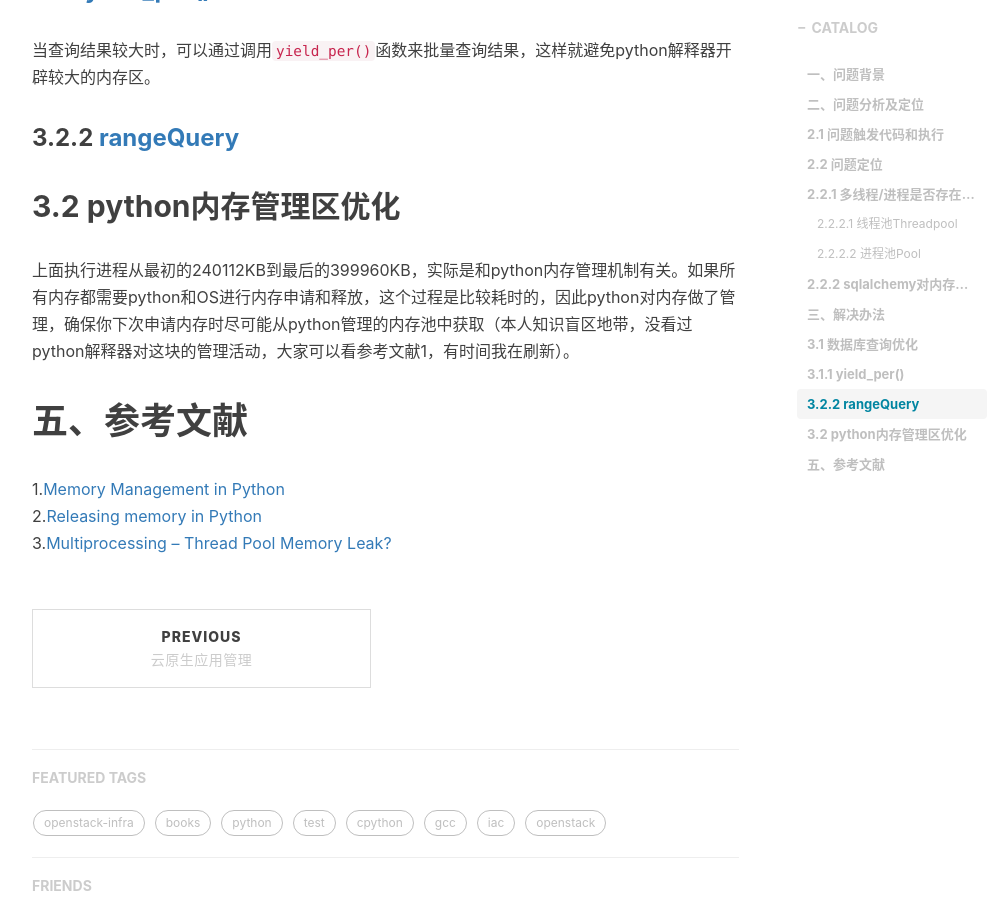
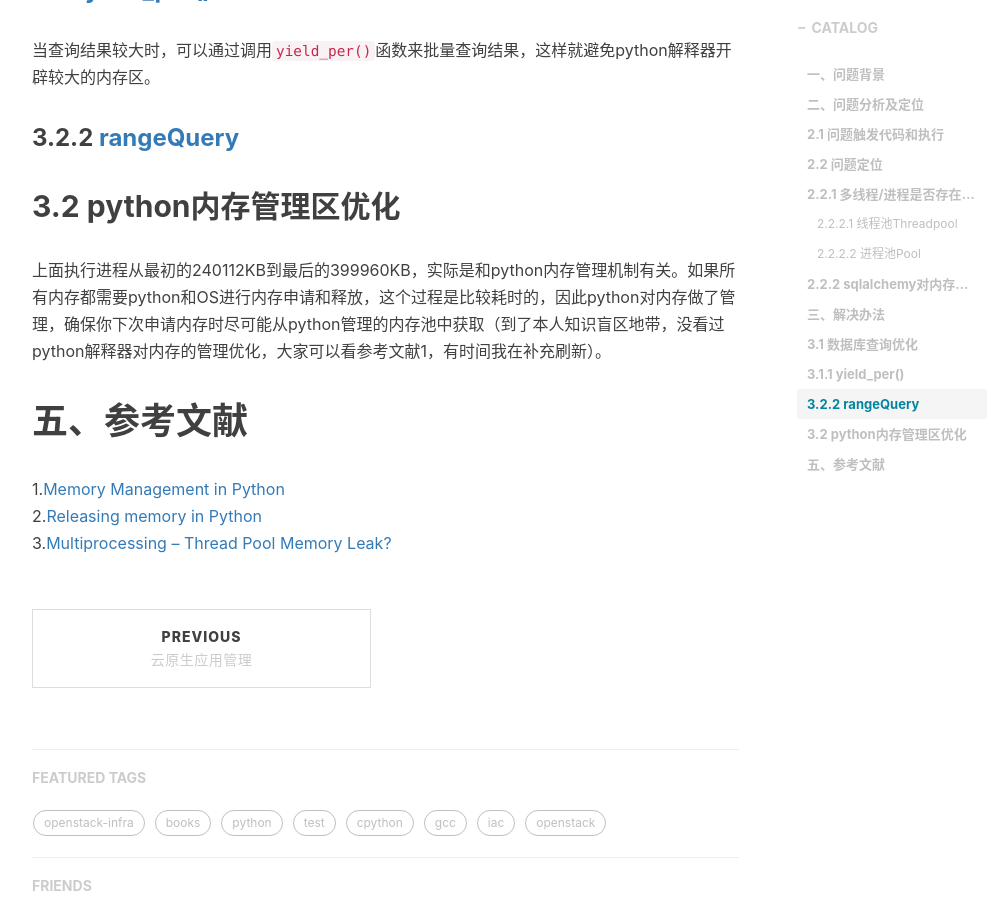
Before and after one commit to shihai1991/shihai1991.github.io, a Jekyll site: the page built from _posts/2022-09-20-multiprocessing-sqlalchemy.md, in a window 1280 px wide and 900 px high, scrolled down 4544 px. Shown: the whole window, without its empty margins (233-1238 px from the left). Built offline with Jekyll 4.4.1, drawn with Linux system fonts in a browser that asks for light colours; nearby versions of some CDN libraries; comment, search, counter and statistics services are not loaded.

Commit message:
Update 2022-09-20-multiprocessing-sqlalchemy.md

```diff
--- a/_posts/2022-09-20-multiprocessing-sqlalchemy.md
+++ b/_posts/2022-09-20-multiprocessing-sqlalchemy.md
@@ -153,7 +153,7 @@ def Process(ctx, *args, **kwds):
 ### 3.2.2 [rangeQuery](https://github.com/sqlalchemy/sqlalchemy/wiki/RangeQuery-and-WindowedRangeQuery)
 
 ## 3.2 python内存管理区优化
-上面执行进程从最初的240112KB到最后的399960KB，实际是和python内存管理机制有关。如果所有内存都需要python和OS进行内存申请和释放，这个过程是比较耗时的，因此python对内存做了管理，确保你下次申请内存时尽可能从python管理的内存池中获取（本人知识盲区地带，没看过python解释器对这块的管理活动，大家可以看参考文献1，有时间我在刷新）。
+上面执行进程从最初的240112KB到最后的399960KB，实际是和python内存管理机制有关。如果所有内存都需要python和OS进行内存申请和释放，这个过程是比较耗时的，因此python对内存做了管理，确保你下次申请内存时尽可能从python管理的内存池中获取（到了本人知识盲区地带，没看过python解释器对内存的管理优化，大家可以看参考文献1，有时间我在补充刷新）。
 
 
 # 五、参考文献
```
